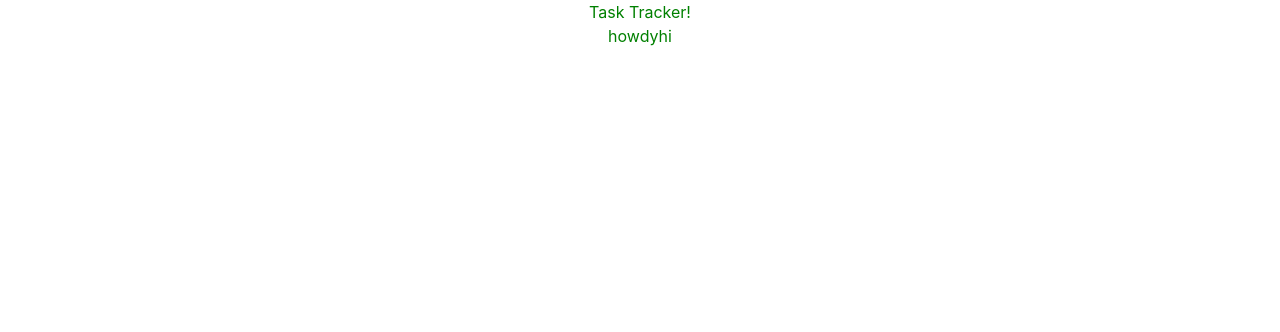
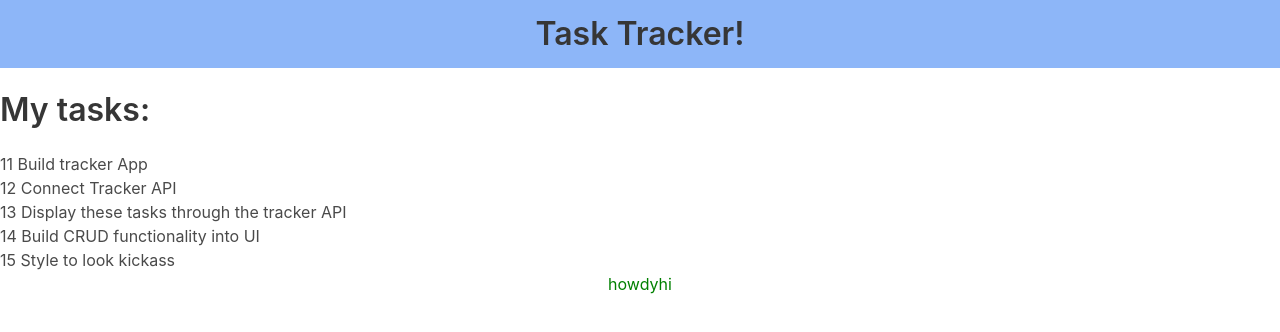
Before and after one commit to Mike-Mountain/Tracker, an Angular app: page / in a window 1280 px wide. Shown: the top 332 px of the page. Built offline with nearby package versions, Linux system fonts and the light colour scheme.

Commit message:
added task component, task.ts, and mock-tasks.ts. Succesfully displaying mock tasks on the home page

```diff
--- a/src/app/app.component.html
+++ b/src/app/app.component.html
@@ -1,6 +1,7 @@
 <!--The content below is only a placeholder and can be replaced.-->
-<div class="has-text-centered">
-  <h1 class="app-title">
+<div class="page">
+  <h1 class="app-title title has-text-centered">
     {{ title }}!
   </h1>
+  <app-tasks></app-tasks>
 </div>
--- a/src/app/app.component.scss
+++ b/src/app/app.component.scss
@@ -0,0 +1,5 @@
+.app-title {
+    padding-top: 0.5em;
+    padding-bottom: 0.5em;
+    background-color: rgba(66, 134, 244, 0.6);
+}
--- a/src/app/app.module.ts
+++ b/src/app/app.module.ts
@@ -1,15 +1,19 @@
 import { BrowserModule } from '@angular/platform-browser';
 import { NgModule } from '@angular/core';
 import { HttpClientModule } from '@angular/common/http';
+import { FormsModule } from '@angular/forms';
 
 import { AppComponent } from './app.component';
+import { TasksComponent } from './tasks/tasks.component';
 
 @NgModule({
   declarations: [
     AppComponent,
+    TasksComponent,
   ],
   imports: [
     BrowserModule,
+    FormsModule,
     HttpClientModule
   ],
   providers: [],
--- /dev/null
+++ b/src/app/mock-tasks.ts
@@ -0,0 +1,9 @@
+import { Task } from './task';
+
+export const TASKS: Task[] = [
+    { id: 11, name: 'Task11', summary: 'Build tracker App' },
+    { id: 12, name: 'Task12', summary: 'Connect Tracker API' },
+    { id: 13, name: 'Task13', summary: 'Display these tasks through the tracker API' },
+    { id: 14, name: 'Task14', summary: 'Build CRUD functionality into UI' },
+    { id: 15, name: 'Task15', summary: 'Style to look kickass' }
+  ];
--- /dev/null
+++ b/src/app/task.ts
@@ -0,0 +1,5 @@
+export class Task {
+    id: number;
+    name: string;
+    summary: string;
+}
--- /dev/null
+++ b/src/app/tasks/tasks.component.html
@@ -0,0 +1,6 @@
+<h1 class="title">My tasks:</h1>
+<ul class="tasks">
+  <li *ngFor="let task of tasks">
+    <span class="badge">{{ task.id }}</span> {{ task.summary }}
+  </li>
+</ul>
--- /dev/null
+++ b/src/app/tasks/tasks.component.ts
@@ -0,0 +1,26 @@
+import { Component, OnInit } from '@angular/core';
+
+import { Task } from '../task';
+import { TASKS } from '../mock-tasks';
+
+@Component({
+  selector: 'app-tasks',
+  templateUrl: './tasks.component.html',
+  styleUrls: ['./tasks.component.scss']
+})
+export class TasksComponent implements OnInit {
+
+  task: Task = {
+    id: 1,
+    name: 'Task 1',
+    summary: 'Build out this API'
+  };
+
+  tasks = TASKS;
+
+  constructor() { }
+
+  ngOnInit() {
+  }
+
+}
```
Also changed, not shown: src/app/tasks/tasks.component.scss (added).
